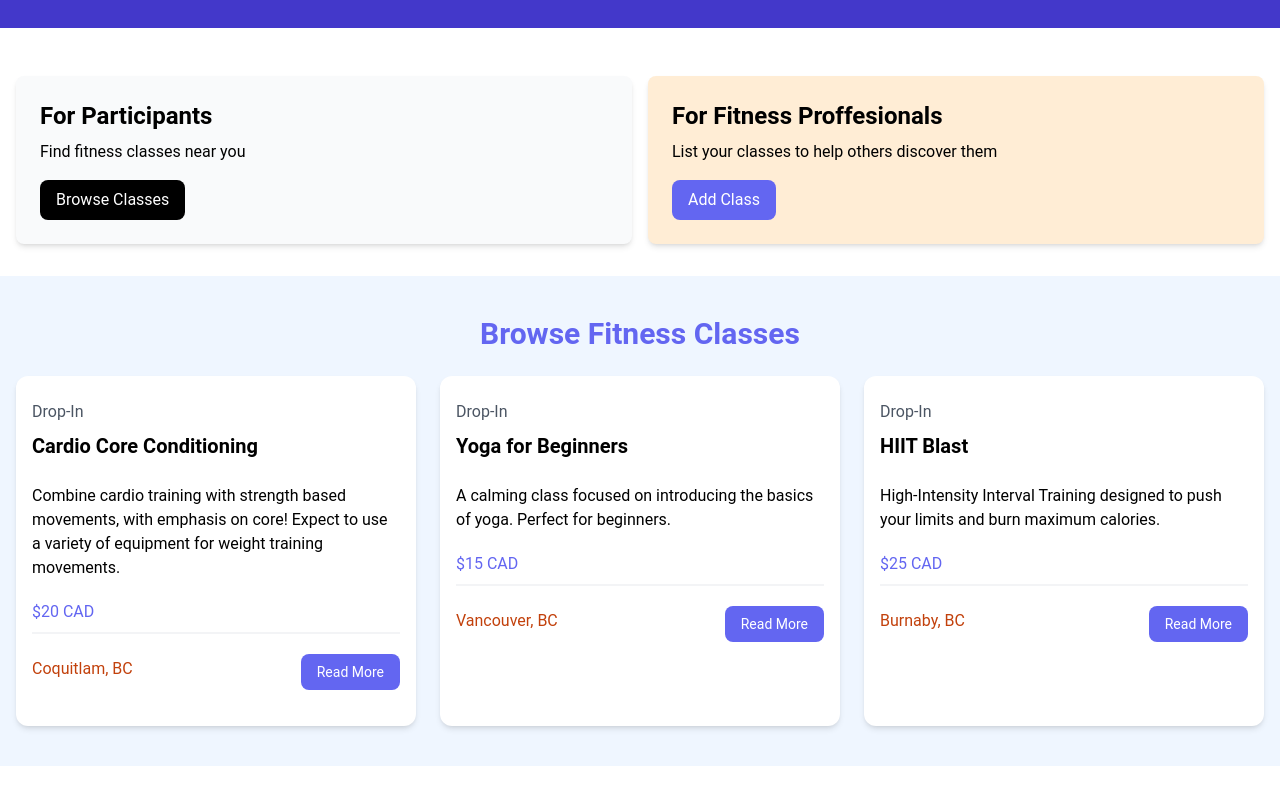
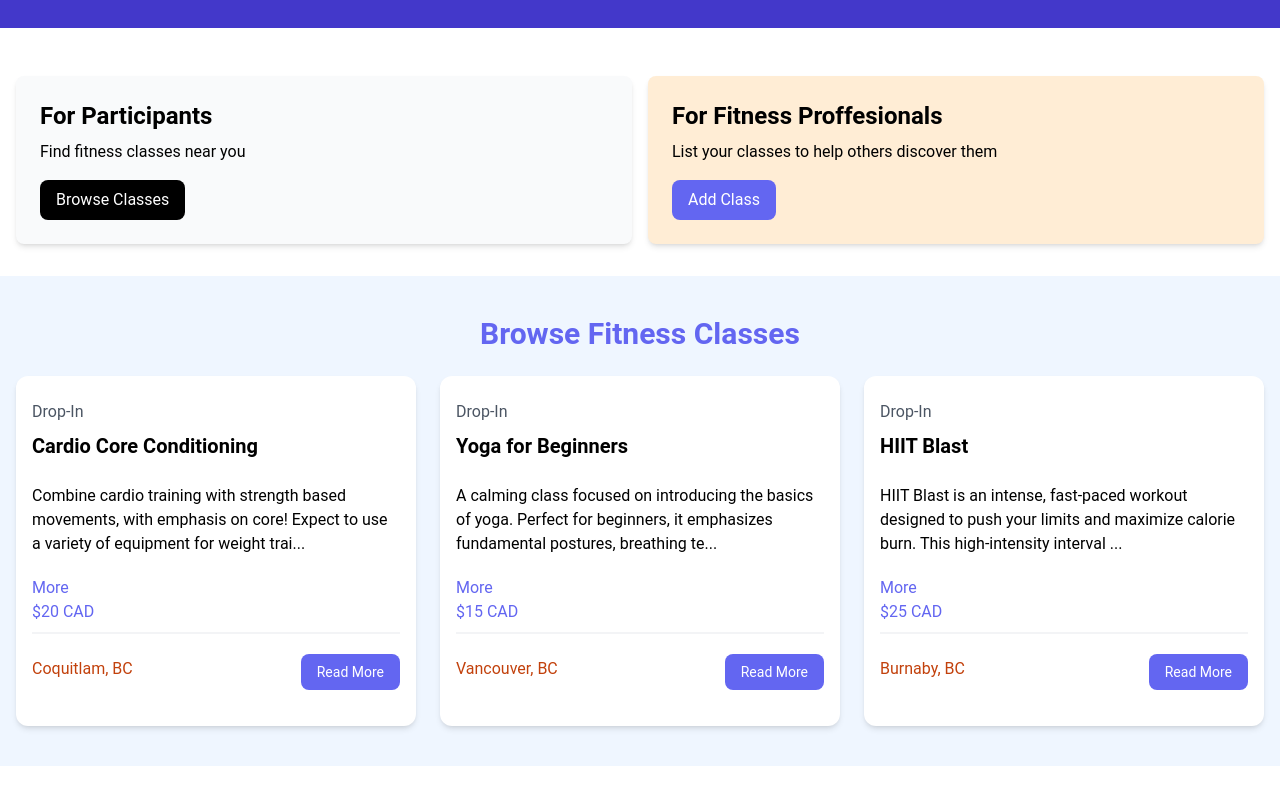
Before and after one commit to akarlovskaya/react-fitness-classes-board, a React (Vite) app: page / in a window 1280 px wide. Shown: the part 393-1190 px from the top of the page. Built offline with nearby package versions, Linux system fonts and the light colour scheme.

Commit message:
add Less/More button

```diff
--- a/src/components/ClassListing.jsx
+++ b/src/components/ClassListing.jsx
@@ -1,6 +1,16 @@
-import React from 'react'
+import React from 'react';
+import { useState } from 'react';
+
 
 const ClassListing = ({workout}) => {
+  const [showFullDescription, setshowFullDescription] = useState(false);
+  let description = workout.description;
+
+// show short version of description
+  if (!showFullDescription) {
+    description = description.substring(0, 130) + '...';
+  }
+
   return (
     <li key={workout.id} className="bg-white rounded-xl shadow-md relative">
     <div className="p-4">
@@ -10,8 +20,12 @@ const ClassListing = ({workout}) => {
       </div>
 
       <div className="mb-5">
-        {workout.description}
+        {description}
       </div>
+
+      <button onClick={() => setshowFullDescription((prevState) => !prevState)} className='text-indigo-500 mb -5 hover:text-indigo-600'>
+        { showFullDescription ? 'Less' : 'More'}
+      </button>
 
       <h3 className="text-indigo-500 mb-2">{ workout.cost }</h3>
 
--- a/src/fitnessClasses.json
+++ b/src/fitnessClasses.json
@@ -17,7 +17,7 @@
       "id": "2",
       "title": "Yoga for Beginners",
       "type": "Drop-In",
-      "description": "A calming class focused on introducing the basics of yoga. Perfect for beginners.",
+      "description": "A calming class focused on introducing the basics of yoga. Perfect for beginners, it emphasizes fundamental postures, breathing techniques, and mindfulness. This class aims to improve flexibility, strength, and relaxation, providing a solid foundation for your yoga journey in a supportive environment.",
       "location": "Vancouver, BC",
       "cost": "$15 CAD",
       "instructor": {
@@ -31,7 +31,7 @@
       "id": "3",
       "title": "HIIT Blast",
       "type": "Drop-In",
-      "description": "High-Intensity Interval Training designed to push your limits and burn maximum calories.",
+      "description": "HIIT Blast is an intense, fast-paced workout designed to push your limits and maximize calorie burn. This high-intensity interval training class combines short bursts of explosive exercises with brief recovery periods, ensuring you get the most out of your workout in the least amount of time. Expect a mix of cardio, strength training, and plyometric movements that will challenge your endurance and build muscle. Suitable for all fitness levels, HIIT Blast will leave you feeling energized, accomplished, and ready to tackle your fitness goals.",
       "location": "Burnaby, BC",
       "cost": "$25 CAD",
       "instructor": {
```
